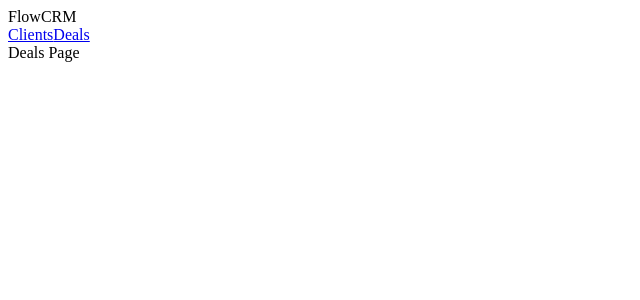
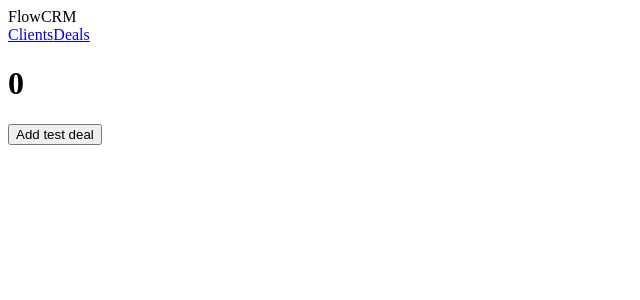
Before and after one commit to vasilyefff/flowcrm, a React (Vite) app: page /deals in a window 1280 px wide. Shown: the top 300 px of the page, without its empty margins (0-640 px from the left). Built offline with nearby package versions, Linux system fonts and the light colour scheme.

Commit message:
feat: connect DealsPage to Redux store and add test deal dispatch

```diff
--- a/src/entities/deal/model/dealSlice.ts
+++ b/src/entities/deal/model/dealSlice.ts
@@ -1,5 +1,5 @@
 import { createSlice } from '@reduxjs/toolkit'
-import { PayloadAction } from '@reduxjs/toolkit'
+import type { PayloadAction } from '@reduxjs/toolkit'
 import type { Deal } from './types'
 import type { CreateDealDto } from './types'
 
--- a/src/pages/deals/DealsPage.tsx
+++ b/src/pages/deals/DealsPage.tsx
@@ -1,3 +1,31 @@
+import { useSelector, useDispatch } from 'react-redux'
+import type { RootState } from '@/app/store'
+import { addDeal } from '@/entities/deal/model/dealSlice'
+
 export const DealsPage = () => {
-  return <div>Deals Page</div>
+  const deals = useSelector((state: RootState) => state.deals.items)
+
+  const dispatch = useDispatch()
+
+  return (
+    <div>
+      <h1>{deals.length}</h1>
+
+      <button
+        onClick={() =>
+          dispatch(
+            addDeal({
+              title: 'Test deal',
+              clientId: '1',
+              value: 5000,
+              stage: 'lead',
+              comment: 'Test comment',
+            }),
+          )
+        }
+      >
+        Add test deal
+      </button>
+    </div>
+  )
 }
```
